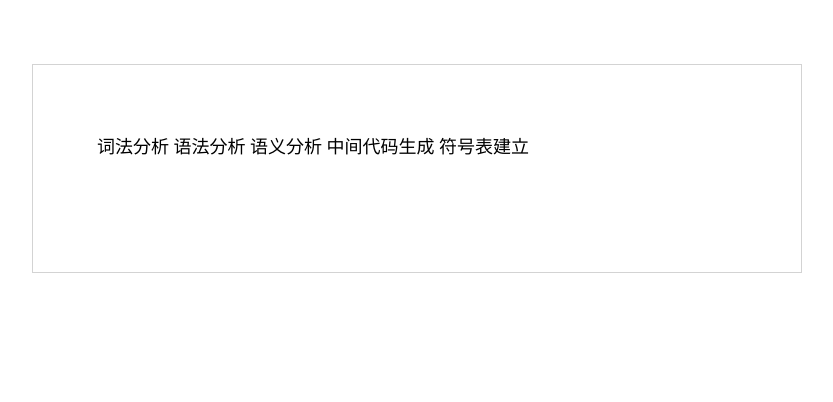
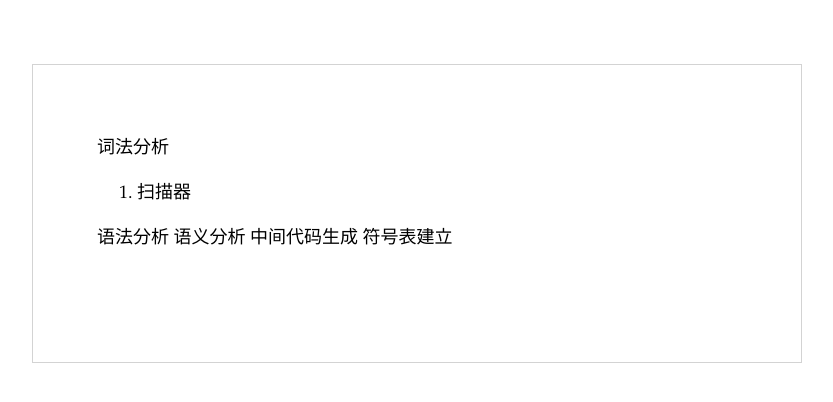
Before and after one commit to garydai/ruleEngine, a Jekyll site: the page built from _posts/2013-4-18-compiler.md, in a window 1280 px wide. Shown: the top 402 px of the page, without its empty margins (224-1057 px from the left). Built offline with Jekyll 4.4.1, drawn with Linux system fonts in a browser that asks for light colours.

Commit message:
update content

```diff
--- a/_posts/2013-4-18-compiler.md
+++ b/_posts/2013-4-18-compiler.md
@@ -5,6 +5,9 @@ title: 初学编译原理
 ---
 
 词法分析
+1. 扫描器
+
+
 语法分析
 语义分析
 中间代码生成
```
